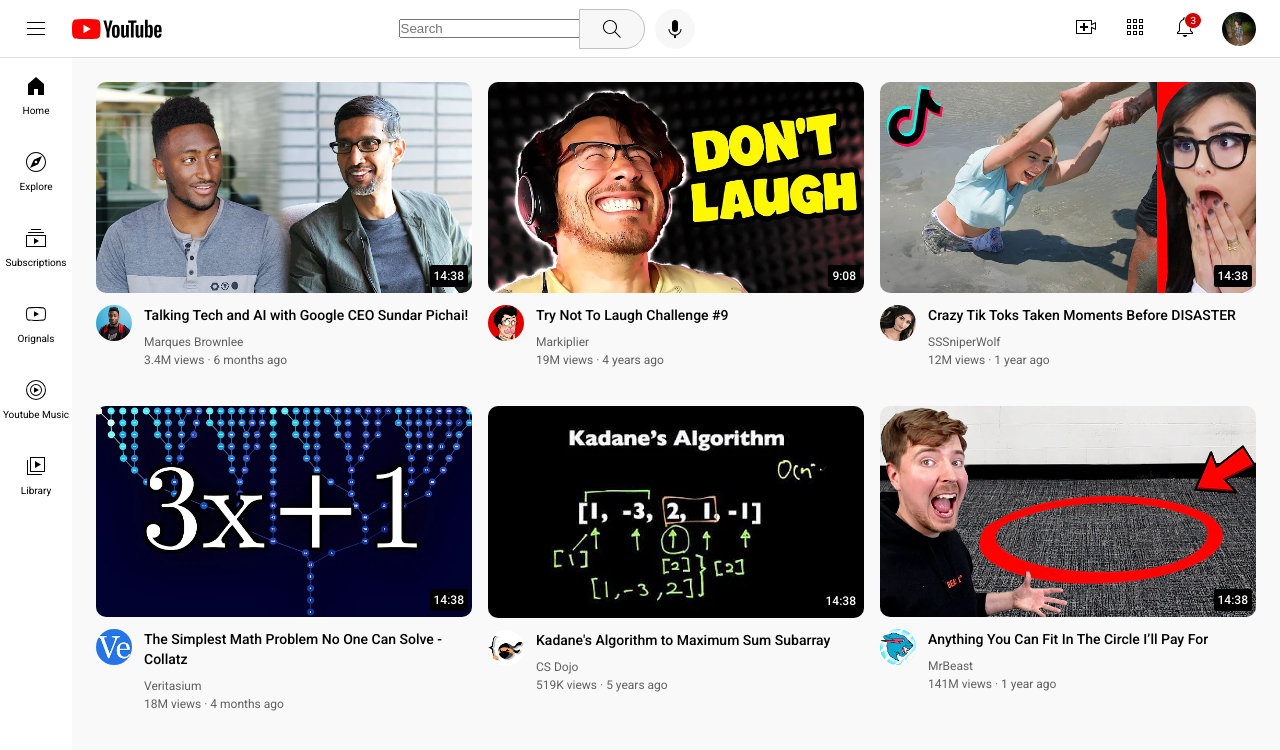
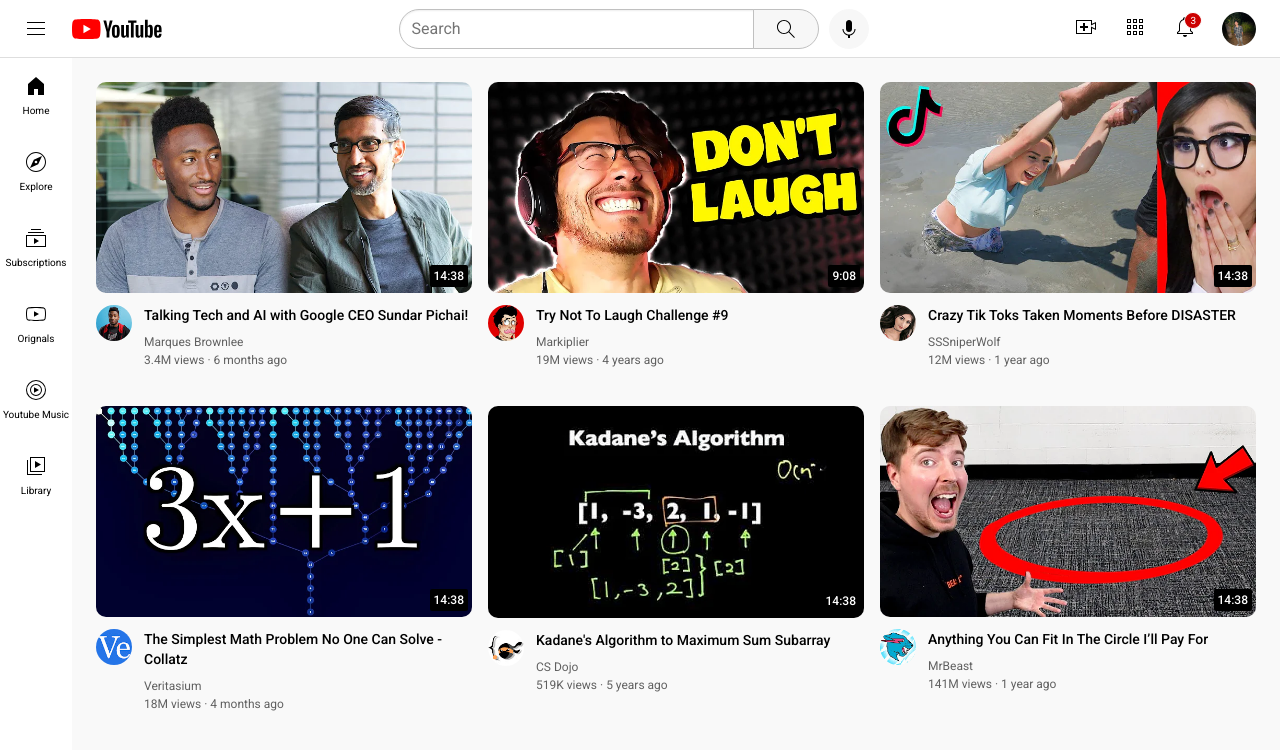
Before and after one commit to Prateek0206/pratik, a plain HTML site: page index.html in a window 1280 px wide. Drawn offline with Linux system fonts and the light colour scheme.

Commit message:
Update index.html

```diff
--- a/index.html
+++ b/index.html
@@ -29,7 +29,7 @@
           <img src="Icons/youtube-logo.svg" alt="" class="yt-logo" />
         </div>
         <div class="middle_section">
-          <input type="text" placeholder="Search" />
+          <input type="text" placeholder="Search"  class="search-bar"/>
           <div class="hamburger">
             <button class="search-button">
               <img src="Icons/search.svg" alt="" class="search-icon" />
```
